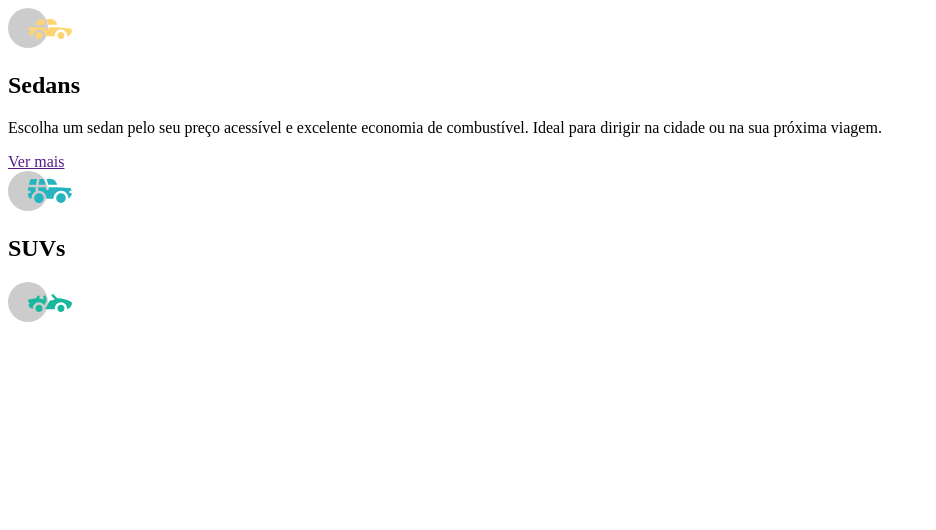
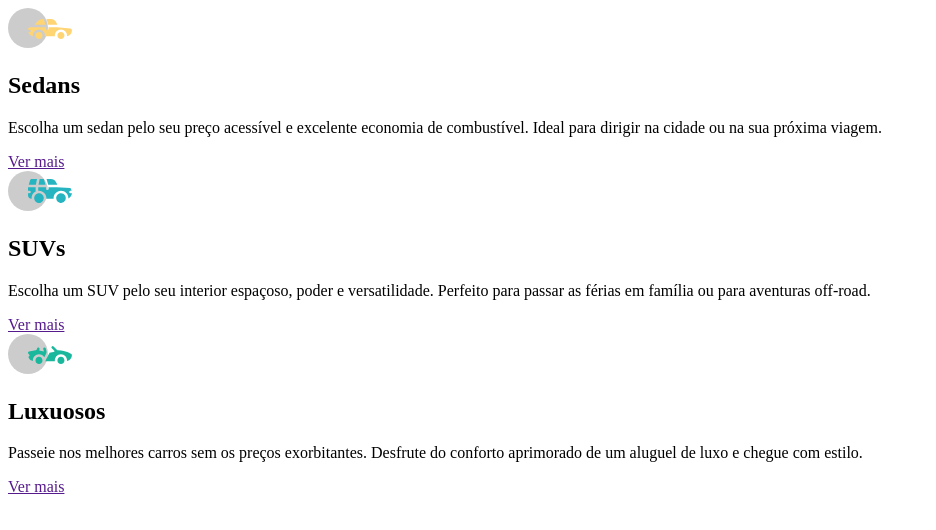
Before and after one commit to matheusnw1/carros, a plain HTML site: page index.html in a window 1280 px wide. Shown: the whole page, without its empty margins (0-936 px from the left). Drawn offline with Linux system fonts and the light colour scheme.

Commit message:
HTML finalizado

```diff
--- a/index.html
+++ b/index.html
@@ -18,15 +18,15 @@
         <section class="suvs">
             <img src="./imagens/icon-suvs.svg" alt="carro suv">
             <h2>SUVs</h2>
-            <p></p>
-            <a href=""></a>
+            <p>Escolha um SUV pelo seu interior espaçoso, poder e versatilidade. Perfeito para passar as férias em família ou para aventuras off-road.</p>
+            <a href="">Ver mais</a>
         </section>
 
         <section class="luxuosos">
-            <img src="./imagens/icon-luxury.svg" alt="carro luxuoso">
-            <h2></h2>
-            <p></p>
-            <a href=""></a>
+            <img src="./imagens/icon-luxury.svg" alt="carro de luxo">
+            <h2>Luxuosos</h2>
+            <p>Passeie nos melhores carros sem os preços exorbitantes. Desfrute do conforto aprimorado de um aluguel de luxo e chegue com estilo.</p>
+            <a href="">Ver mais</a>
         </section>
     </main>
 </body>
```
